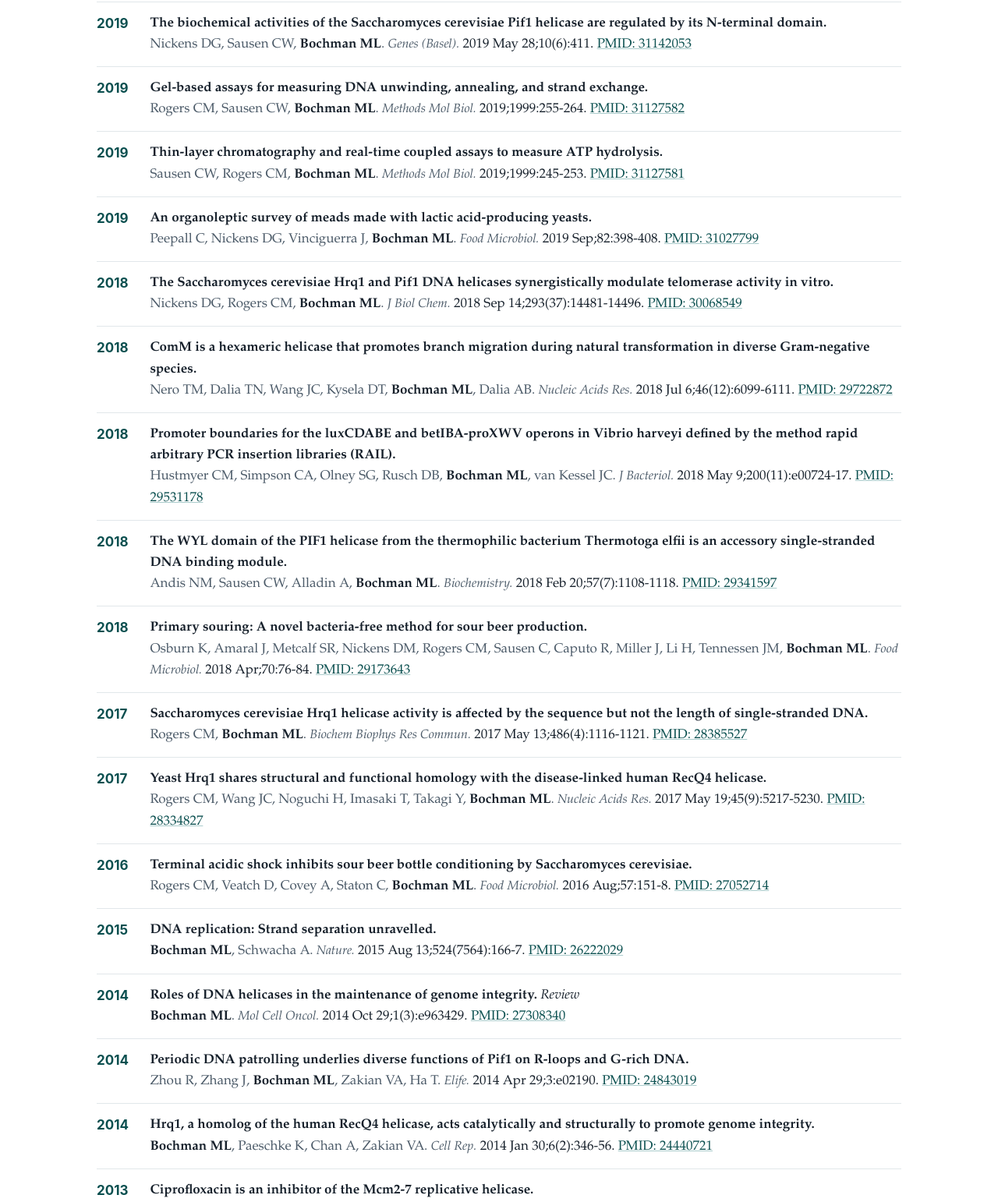
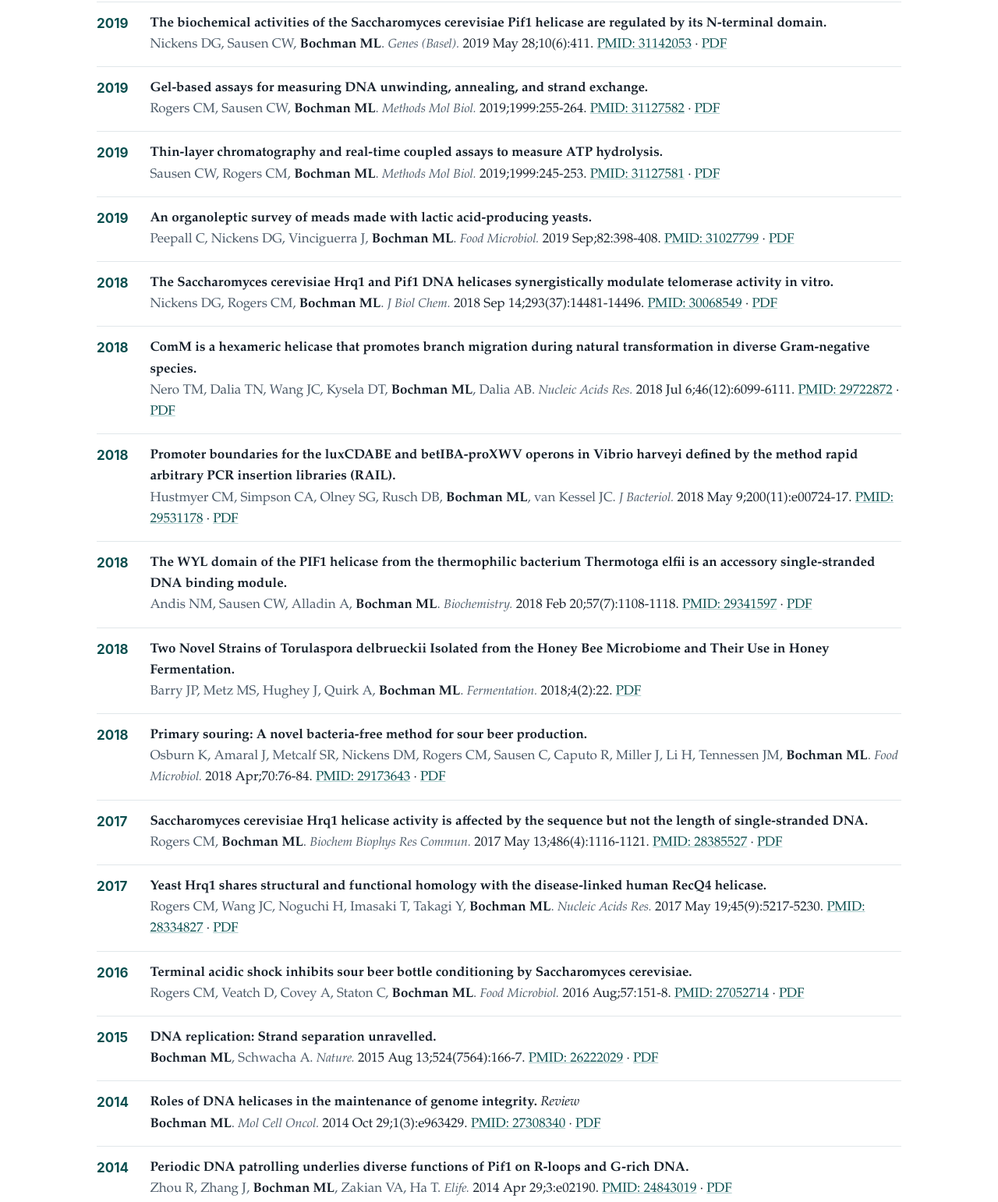
Before and after one commit to Bochman-Yeast/Bochman-Yeast.github.io, a plain HTML site: page publications.html in a window 1280 px wide. Shown: the part 3080-4622 px from the top of the page at 78% size. Drawn offline with Linux system fonts and the light colour scheme.

Commit message:
Add PDF links for 16 papers and 2 new entries (Torulaspora paper, Zymurgy magazine feature)

```diff
--- a/publications.html
+++ b/publications.html
@@ -95,37 +95,39 @@
 
       <li data-pmid="32371399"><span class="yr">2020</span><div><b>The yeast Hrq1 helicase stimulates Pso2 translesion nuclease activity and thereby promotes DNA interstrand crosslink repair.</b><br><span class="pub-authors">Rogers CM, Lee CY, Parkins S, Buehler NJ, Wenzel S, Martínez-Márquez F, Takagi Y, Myong S, <b>Bochman ML</b>.</span> <span class="pub-journal">J Biol Chem.</span> 2020 Jul 3;295(27):8945-8957. <a href="https://pubmed.ncbi.nlm.nih.gov/32371399/" target="_blank" rel="noopener">PMID: 32371399</a> &middot; <a href="pdfs/32371399.pdf">PDF</a></div></li>
 
-      <li data-pmid="31142053"><span class="yr">2019</span><div><b>The biochemical activities of the Saccharomyces cerevisiae Pif1 helicase are regulated by its N-terminal domain.</b><br><span class="pub-authors">Nickens DG, Sausen CW, <b>Bochman ML</b>.</span> <span class="pub-journal">Genes (Basel).</span> 2019 May 28;10(6):411. <a href="https://pubmed.ncbi.nlm.nih.gov/31142053/" target="_blank" rel="noopener">PMID: 31142053</a></div></li>
+      <li data-pmid="31142053"><span class="yr">2019</span><div><b>The biochemical activities of the Saccharomyces cerevisiae Pif1 helicase are regulated by its N-terminal domain.</b><br><span class="pub-authors">Nickens DG, Sausen CW, <b>Bochman ML</b>.</span> <span class="pub-journal">Genes (Basel).</span> 2019 May 28;10(6):411. <a href="https://pubmed.ncbi.nlm.nih.gov/31142053/" target="_blank" rel="noopener">PMID: 31142053</a> &middot; <a href="pdfs/31142053.pdf">PDF</a></div></li>
 
-      <li data-pmid="31127582"><span class="yr">2019</span><div><b>Gel-based assays for measuring DNA unwinding, annealing, and strand exchange.</b><br><span class="pub-authors">Rogers CM, Sausen CW, <b>Bochman ML</b>.</span> <span class="pub-journal">Methods Mol Biol.</span> 2019;1999:255-264. <a href="https://pubmed.ncbi.nlm.nih.gov/31127582/" target="_blank" rel="noopener">PMID: 31127582</a></div></li>
+      <li data-pmid="31127582"><span class="yr">2019</span><div><b>Gel-based assays for measuring DNA unwinding, annealing, and strand exchange.</b><br><span class="pub-authors">Rogers CM, Sausen CW, <b>Bochman ML</b>.</span> <span class="pub-journal">Methods Mol Biol.</span> 2019;1999:255-264. <a href="https://pubmed.ncbi.nlm.nih.gov/31127582/" target="_blank" rel="noopener">PMID: 31127582</a> &middot; <a href="pdfs/31127582.pdf">PDF</a></div></li>
 
-      <li data-pmid="31127581"><span class="yr">2019</span><div><b>Thin-layer chromatography and real-time coupled assays to measure ATP hydrolysis.</b><br><span class="pub-authors">Sausen CW, Rogers CM, <b>Bochman ML</b>.</span> <span class="pub-journal">Methods Mol Biol.</span> 2019;1999:245-253. <a href="https://pubmed.ncbi.nlm.nih.gov/31127581/" target="_blank" rel="noopener">PMID: 31127581</a></div></li>
+      <li data-pmid="31127581"><span class="yr">2019</span><div><b>Thin-layer chromatography and real-time coupled assays to measure ATP hydrolysis.</b><br><span class="pub-authors">Sausen CW, Rogers CM, <b>Bochman ML</b>.</span> <span class="pub-journal">Methods Mol Biol.</span> 2019;1999:245-253. <a href="https://pubmed.ncbi.nlm.nih.gov/31127581/" target="_blank" rel="noopener">PMID: 31127581</a> &middot; <a href="pdfs/31127581.pdf">PDF</a></div></li>
 
-      <li data-pmid="31027799"><span class="yr">2019</span><div><b>An organoleptic survey of meads made with lactic acid-producing yeasts.</b><br><span class="pub-authors">Peepall C, Nickens DG, Vinciguerra J, <b>Bochman ML</b>.</span> <span class="pub-journal">Food Microbiol.</span> 2019 Sep;82:398-408. <a href="https://pubmed.ncbi.nlm.nih.gov/31027799/" target="_blank" rel="noopener">PMID: 31027799</a></div></li>
+      <li data-pmid="31027799"><span class="yr">2019</span><div><b>An organoleptic survey of meads made with lactic acid-producing yeasts.</b><br><span class="pub-authors">Peepall C, Nickens DG, Vinciguerra J, <b>Bochman ML</b>.</span> <span class="pub-journal">Food Microbiol.</span> 2019 Sep;82:398-408. <a href="https://pubmed.ncbi.nlm.nih.gov/31027799/" target="_blank" rel="noopener">PMID: 31027799</a> &middot; <a href="pdfs/31027799.pdf">PDF</a></div></li>
 
-      <li data-pmid="30068549"><span class="yr">2018</span><div><b>The Saccharomyces cerevisiae Hrq1 and Pif1 DNA helicases synergistically modulate telomerase activity in vitro.</b><br><span class="pub-authors">Nickens DG, Rogers CM, <b>Bochman ML</b>.</span> <span class="pub-journal">J Biol Chem.</span> 2018 Sep 14;293(37):14481-14496. <a href="https://pubmed.ncbi.nlm.nih.gov/30068549/" target="_blank" rel="noopener">PMID: 30068549</a></div></li>
+      <li data-pmid="30068549"><span class="yr">2018</span><div><b>The Saccharomyces cerevisiae Hrq1 and Pif1 DNA helicases synergistically modulate telomerase activity in vitro.</b><br><span class="pub-authors">Nickens DG, Rogers CM, <b>Bochman ML</b>.</span> <span class="pub-journal">J Biol Chem.</span> 2018 Sep 14;293(37):14481-14496. <a href="https://pubmed.ncbi.nlm.nih.gov/30068549/" target="_blank" rel="noopener">PMID: 30068549</a> &middot; <a href="pdfs/30068549.pdf">PDF</a></div></li>
 
-      <li data-pmid="29722872"><span class="yr">2018</span><div><b>ComM is a hexameric helicase that promotes branch migration during natural transformation in diverse Gram-negative species.</b><br><span class="pub-authors">Nero TM, Dalia TN, Wang JC, Kysela DT, <b>Bochman ML</b>, Dalia AB.</span> <span class="pub-journal">Nucleic Acids Res.</span> 2018 Jul 6;46(12):6099-6111. <a href="https://pubmed.ncbi.nlm.nih.gov/29722872/" target="_blank" rel="noopener">PMID: 29722872</a></div></li>
+      <li data-pmid="29722872"><span class="yr">2018</span><div><b>ComM is a hexameric helicase that promotes branch migration during natural transformation in diverse Gram-negative species.</b><br><span class="pub-authors">Nero TM, Dalia TN, Wang JC, Kysela DT, <b>Bochman ML</b>, Dalia AB.</span> <span class="pub-journal">Nucleic Acids Res.</span> 2018 Jul 6;46(12):6099-6111. <a href="https://pubmed.ncbi.nlm.nih.gov/29722872/" target="_blank" rel="noopener">PMID: 29722872</a> &middot; <a href="pdfs/29722872.pdf">PDF</a></div></li>
 
-      <li data-pmid="29531178"><span class="yr">2018</span><div><b>Promoter boundaries for the luxCDABE and betIBA-proXWV operons in Vibrio harveyi defined by the method rapid arbitrary PCR insertion libraries (RAIL).</b><br><span class="pub-authors">Hustmyer CM, Simpson CA, Olney SG, Rusch DB, <b>Bochman ML</b>, van Kessel JC.</span> <span class="pub-journal">J Bacteriol.</span> 2018 May 9;200(11):e00724-17. <a href="https://pubmed.ncbi.nlm.nih.gov/29531178/" target="_blank" rel="noopener">PMID: 29531178</a></div></li>
+      <li data-pmid="29531178"><span class="yr">2018</span><div><b>Promoter boundaries for the luxCDABE and betIBA-proXWV operons in Vibrio harveyi defined by the method rapid arbitrary PCR insertion libraries (RAIL).</b><br><span class="pub-authors">Hustmyer CM, Simpson CA, Olney SG, Rusch DB, <b>Bochman ML</b>, van Kessel JC.</span> <span class="pub-journal">J Bacteriol.</span> 2018 May 9;200(11):e00724-17. <a href="https://pubmed.ncbi.nlm.nih.gov/29531178/" target="_blank" rel="noopener">PMID: 29531178</a> &middot; <a href="pdfs/29531178.pdf">PDF</a></div></li>
 
-      <li data-pmid="29341597"><span class="yr">2018</span><div><b>The WYL domain of the PIF1 helicase from the thermophilic bacterium Thermotoga elfii is an accessory single-stranded DNA binding module.</b><br><span class="pub-authors">Andis NM, Sausen CW, Alladin A, <b>Bochman ML</b>.</span> <span class="pub-journal">Biochemistry.</span> 2018 Feb 20;57(7):1108-1118. <a href="https://pubmed.ncbi.nlm.nih.gov/29341597/" target="_blank" rel="noopener">PMID: 29341597</a></div></li>
+      <li data-pmid="29341597"><span class="yr">2018</span><div><b>The WYL domain of the PIF1 helicase from the thermophilic bacterium Thermotoga elfii is an accessory single-stranded DNA binding module.</b><br><span class="pub-authors">Andis NM, Sausen CW, Alladin A, <b>Bochman ML</b>.</span> <span class="pub-journal">Biochemistry.</span> 2018 Feb 20;57(7):1108-1118. <a href="https://pubmed.ncbi.nlm.nih.gov/29341597/" target="_blank" rel="noopener">PMID: 29341597</a> &middot; <a href="pdfs/29341597.pdf">PDF</a></div></li>
 
-      <li data-pmid="29173643"><span class="yr">2018</span><div><b>Primary souring: A novel bacteria-free method for sour beer production.</b><br><span class="pub-authors">Osburn K, Amaral J, Metcalf SR, Nickens DM, Rogers CM, Sausen C, Caputo R, Miller J, Li H, Tennessen JM, <b>Bochman ML</b>.</span> <span class="pub-journal">Food Microbiol.</span> 2018 Apr;70:76-84. <a href="https://pubmed.ncbi.nlm.nih.gov/29173643/" target="_blank" rel="noopener">PMID: 29173643</a></div></li>
+      <li><span class="yr">2018</span><div><b>Two Novel Strains of Torulaspora delbrueckii Isolated from the Honey Bee Microbiome and Their Use in Honey Fermentation.</b><br><span class="pub-authors">Barry JP, Metz MS, Hughey J, Quirk A, <b>Bochman ML</b>.</span> <span class="pub-journal">Fermentation.</span> 2018;4(2):22. <a href="pdfs/barry-metz-honeybee-fermentation-2018.pdf">PDF</a></div></li>
 
-      <li data-pmid="28385527"><span class="yr">2017</span><div><b>Saccharomyces cerevisiae Hrq1 helicase activity is affected by the sequence but not the length of single-stranded DNA.</b><br><span class="pub-authors">Rogers CM, <b>Bochman ML</b>.</span> <span class="pub-journal">Biochem Biophys Res Commun.</span> 2017 May 13;486(4):1116-1121. <a href="https://pubmed.ncbi.nlm.nih.gov/28385527/" target="_blank" rel="noopener">PMID: 28385527</a></div></li>
+      <li data-pmid="29173643"><span class="yr">2018</span><div><b>Primary souring: A novel bacteria-free method for sour beer production.</b><br><span class="pub-authors">Osburn K, Amaral J, Metcalf SR, Nickens DM, Rogers CM, Sausen C, Caputo R, Miller J, Li H, Tennessen JM, <b>Bochman ML</b>.</span> <span class="pub-journal">Food Microbiol.</span> 2018 Apr;70:76-84. <a href="https://pubmed.ncbi.nlm.nih.gov/29173643/" target="_blank" rel="noopener">PMID: 29173643</a> &middot; <a href="pdfs/29173643.pdf">PDF</a></div></li>
 
-      <li data-pmid="28334827"><span class="yr">2017</span><div><b>Yeast Hrq1 shares structural and functional homology with the disease-linked human RecQ4 helicase.</b><br><span class="pub-authors">Rogers CM, Wang JC, Noguchi H, Imasaki T, Takagi Y, <b>Bochman ML</b>.</span> <span class="pub-journal">Nucleic Acids Res.</span> 2017 May 19;45(9):5217-5230. <a href="https://pubmed.ncbi.nlm.nih.gov/28334827/" target="_blank" rel="noopener">PMID: 28334827</a></div></li>
+      <li data-pmid="28385527"><span class="yr">2017</span><div><b>Saccharomyces cerevisiae Hrq1 helicase activity is affected by the sequence but not the length of single-stranded DNA.</b><br><span class="pub-authors">Rogers CM, <b>Bochman ML</b>.</span> <span class="pub-journal">Biochem Biophys Res Commun.</span> 2017 May 13;486(4):1116-1121. <a href="https://pubmed.ncbi.nlm.nih.gov/28385527/" target="_blank" rel="noopener">PMID: 28385527</a> &middot; <a href="pdfs/28385527.pdf">PDF</a></div></li>
 
-      <li data-pmid="27052714"><span class="yr">2016</span><div><b>Terminal acidic shock inhibits sour beer bottle conditioning by Saccharomyces cerevisiae.</b><br><span class="pub-authors">Rogers CM, Veatch D, Covey A, Staton C, <b>Bochman ML</b>.</span> <span class="pub-journal">Food Microbiol.</span> 2016 Aug;57:151-8. <a href="https://pubmed.ncbi.nlm.nih.gov/27052714/" target="_blank" rel="noopener">PMID: 27052714</a></div></li>
+      <li data-pmid="28334827"><span class="yr">2017</span><div><b>Yeast Hrq1 shares structural and functional homology with the disease-linked human RecQ4 helicase.</b><br><span class="pub-authors">Rogers CM, Wang JC, Noguchi H, Imasaki T, Takagi Y, <b>Bochman ML</b>.</span> <span class="pub-journal">Nucleic Acids Res.</span> 2017 May 19;45(9):5217-5230. <a href="https://pubmed.ncbi.nlm.nih.gov/28334827/" target="_blank" rel="noopener">PMID: 28334827</a> &middot; <a href="pdfs/28334827.pdf">PDF</a></div></li>
 
-      <li data-pmid="26222029"><span class="yr">2015</span><div><b>DNA replication: Strand separation unravelled.</b><br><span class="pub-authors"><b>Bochman ML</b>, Schwacha A.</span> <span class="pub-journal">Nature.</span> 2015 Aug 13;524(7564):166-7. <a href="https://pubmed.ncbi.nlm.nih.gov/26222029/" target="_blank" rel="noopener">PMID: 26222029</a></div></li>
+      <li data-pmid="27052714"><span class="yr">2016</span><div><b>Terminal acidic shock inhibits sour beer bottle conditioning by Saccharomyces cerevisiae.</b><br><span class="pub-authors">Rogers CM, Veatch D, Covey A, Staton C, <b>Bochman ML</b>.</span> <span class="pub-journal">Food Microbiol.</span> 2016 Aug;57:151-8. <a href="https://pubmed.ncbi.nlm.nih.gov/27052714/" target="_blank" rel="noopener">PMID: 27052714</a> &middot; <a href="pdfs/27052714.pdf">PDF</a></div></li>
 
-      <li data-pmid="27308340"><span class="yr">2014</span><div><b>Roles of DNA helicases in the maintenance of genome integrity.</b> <em>Review</em><br><span class="pub-authors"><b>Bochman ML</b>.</span> <span class="pub-journal">Mol Cell Oncol.</span> 2014 Oct 29;1(3):e963429. <a href="https://pubmed.ncbi.nlm.nih.gov/27308340/" target="_blank" rel="noopener">PMID: 27308340</a></div></li>
+      <li data-pmid="26222029"><span class="yr">2015</span><div><b>DNA replication: Strand separation unravelled.</b><br><span class="pub-authors"><b>Bochman ML</b>, Schwacha A.</span> <span class="pub-journal">Nature.</span> 2015 Aug 13;524(7564):166-7. <a href="https://pubmed.ncbi.nlm.nih.gov/26222029/" target="_blank" rel="noopener">PMID: 26222029</a> &middot; <a href="pdfs/26222029.pdf">PDF</a></div></li>
 
-      <li data-pmid="24843019"><span class="yr">2014</span><div><b>Periodic DNA patrolling underlies diverse functions of Pif1 on R-loops and G-rich DNA.</b><br><span class="pub-authors">Zhou R, Zhang J, <b>Bochman ML</b>, Zakian VA, Ha T.</span> <span class="pub-journal">Elife.</span> 2014 Apr 29;3:e02190. <a href="https://pubmed.ncbi.nlm.nih.gov/24843019/" target="_blank" rel="noopener">PMID: 24843019</a></div></li>
+      <li data-pmid="27308340"><span class="yr">2014</span><div><b>Roles of DNA helicases in the maintenance of genome integrity.</b> <em>Review</em><br><span class="pub-authors"><b>Bochman ML</b>.</span> <span class="pub-journal">Mol Cell Oncol.</span> 2014 Oct 29;1(3):e963429. <a href="https://pubmed.ncbi.nlm.nih.gov/27308340/" target="_blank" rel="noopener">PMID: 27308340</a> &middot; <a href="pdfs/27308340.pdf">PDF</a></div></li>
 
-      <li data-pmid="24440721"><span class="yr">2014</span><div><b>Hrq1, a homolog of the human RecQ4 helicase, acts catalytically and structurally to promote genome integrity.</b><br><span class="pub-authors"><b>Bochman ML</b>, Paeschke K, Chan A, Zakian VA.</span> <span class="pub-journal">Cell Rep.</span> 2014 Jan 30;6(2):346-56. <a href="https://pubmed.ncbi.nlm.nih.gov/24440721/" target="_blank" rel="noopener">PMID: 24440721</a></div></li>
+      <li data-pmid="24843019"><span class="yr">2014</span><div><b>Periodic DNA patrolling underlies diverse functions of Pif1 on R-loops and G-rich DNA.</b><br><span class="pub-authors">Zhou R, Zhang J, <b>Bochman ML</b>, Zakian VA, Ha T.</span> <span class="pub-journal">Elife.</span> 2014 Apr 29;3:e02190. <a href="https://pubmed.ncbi.nlm.nih.gov/24843019/" target="_blank" rel="noopener">PMID: 24843019</a> &middot; <a href="pdfs/24843019.pdf">PDF</a></div></li>
+
+      <li data-pmid="24440721"><span class="yr">2014</span><div><b>Hrq1, a homolog of the human RecQ4 helicase, acts catalytically and structurally to promote genome integrity.</b><br><span class="pub-authors"><b>Bochman ML</b>, Paeschke K, Chan A, Zakian VA.</span> <span class="pub-journal">Cell Rep.</span> 2014 Jan 30;6(2):346-56. <a href="https://pubmed.ncbi.nlm.nih.gov/24440721/" target="_blank" rel="noopener">PMID: 24440721</a> &middot; <a href="pdfs/24440721.pdf">PDF</a></div></li>
 
       <li data-pmid="24001138"><span class="yr">2013</span><div><b>Ciprofloxacin is an inhibitor of the Mcm2-7 replicative helicase.</b><br><span class="pub-authors">Simon N, <b>Bochman ML</b>, Seguin S, Brodsky JL, Seibel WL, Schwacha A.</span> <span class="pub-journal">Biosci Rep.</span> 2013 Oct 7;33(5):e00072. <a href="https://pubmed.ncbi.nlm.nih.gov/24001138/" target="_blank" rel="noopener">PMID: 24001138</a></div></li>
 
```
Also changed, not shown: news-events.html (+2 -0 lines).
